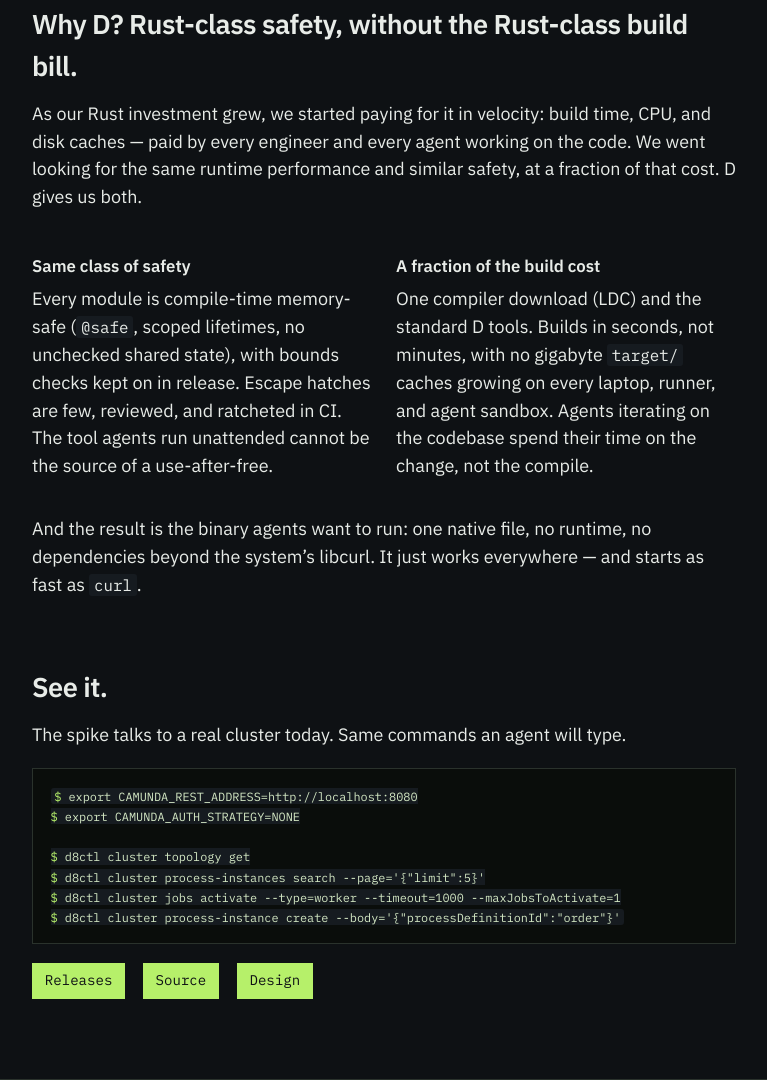
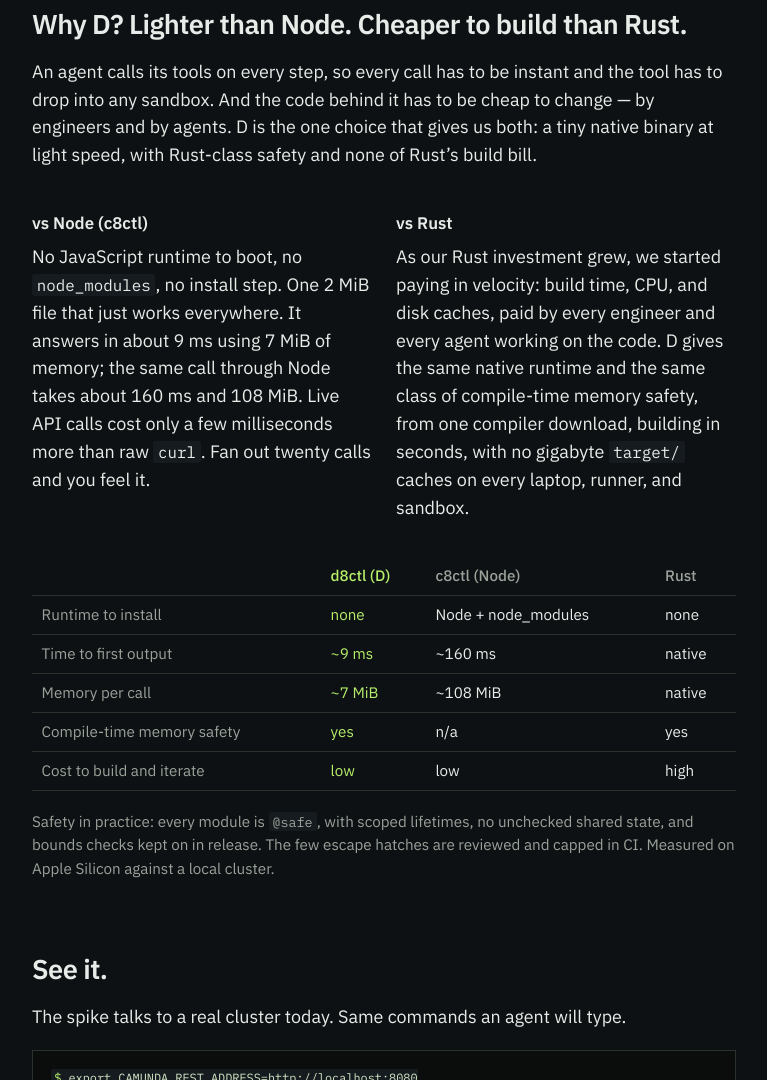
Before and after one commit to camunda/d8ctl, a website: page docs/index.html in a window 1280 px wide. Shown: the part 3468-4548 px from the top of the page, without its empty margins (212-979 px from the left). Drawn offline with Linux system fonts and the light colour scheme.

Commit message:
docs: Why D contrasts Node runtime cost and Rust build cost

```diff
--- a/docs/index.html
+++ b/docs/index.html
@@ -192,40 +192,53 @@ Activate jobs
     </section>
 
     <section id="d">
-      <h2>Why D? Rust-class safety, without the Rust-class build bill.</h2>
+      <h2>Why D? Lighter than Node. Cheaper to build than Rust.</h2>
       <p class="benefit">
-        As our Rust investment grew, we started paying for it in velocity:
-        build time, CPU, and disk caches — paid by every engineer and every
-        agent working on the code. We went looking for the same runtime
-        performance and similar safety, at a fraction of that cost. D gives
-        us both.
+        An agent calls its tools on every step, so every call has to be
+        instant and the tool has to drop into any sandbox. And the code
+        behind it has to be cheap to change — by engineers and by agents.
+        D is the one choice that gives us both: a tiny native binary at
+        light speed, with Rust-class safety and none of Rust’s build bill.
       </p>
       <div class="split">
         <div>
-          <h3>Same class of safety</h3>
+          <h3>vs Node (c8ctl)</h3>
           <p>
-            Every module is compile-time memory-safe (<code>@safe</code>,
-            scoped lifetimes, no unchecked shared state), with bounds checks
-            kept on in release. Escape hatches are few, reviewed, and
-            ratcheted in CI. The tool agents run unattended cannot be the
-            source of a use-after-free.
+            No JavaScript runtime to boot, no <code>node_modules</code>, no
+            install step. One 2&nbsp;MiB file that just works everywhere.
+            It answers in about 9&nbsp;ms using 7&nbsp;MiB of memory;
+            the same call through Node takes about 160&nbsp;ms and
+            108&nbsp;MiB. Live API calls cost only a few milliseconds more
+            than raw <code>curl</code>. Fan out twenty calls and you feel it.
           </p>
         </div>
         <div>
-          <h3>A fraction of the build cost</h3>
+          <h3>vs Rust</h3>
           <p>
-            One compiler download (LDC) and the standard D tools. Builds
-            in seconds, not minutes, with no gigabyte <code>target/</code>
-            caches growing on every laptop, runner, and agent sandbox.
-            Agents iterating on the codebase spend their time on the change,
-            not the compile.
+            As our Rust investment grew, we started paying in velocity:
+            build time, CPU, and disk caches, paid by every engineer and
+            every agent working on the code. D gives the same native runtime
+            and the same class of compile-time memory safety, from one
+            compiler download, building in seconds, with no gigabyte
+            <code>target/</code> caches on every laptop, runner, and sandbox.
           </p>
         </div>
       </div>
-      <p>
-        And the result is the binary agents want to run: one native file,
-        no runtime, no dependencies beyond the system’s libcurl. It just
-        works everywhere — and starts as fast as <code>curl</code>.
+      <table class="compare">
+        <thead><tr><th></th><th>d8ctl (D)</th><th>c8ctl (Node)</th><th>Rust</th></tr></thead>
+        <tbody>
+          <tr><td>Runtime to install</td><td>none</td><td>Node + node_modules</td><td>none</td></tr>
+          <tr><td>Time to first output</td><td>~9&nbsp;ms</td><td>~160&nbsp;ms</td><td>native</td></tr>
+          <tr><td>Memory per call</td><td>~7&nbsp;MiB</td><td>~108&nbsp;MiB</td><td>native</td></tr>
+          <tr><td>Compile-time memory safety</td><td>yes</td><td>n/a</td><td>yes</td></tr>
+          <tr><td>Cost to build and iterate</td><td>low</td><td>low</td><td>high</td></tr>
+        </tbody>
+      </table>
+      <p class="note">
+        Safety in practice: every module is <code>@safe</code>, with scoped
+        lifetimes, no unchecked shared state, and bounds checks kept on in
+        release. The few escape hatches are reviewed and capped in CI.
+        Measured on Apple Silicon against a local cluster.
       </p>
     </section>
 
--- a/docs/styles.css
+++ b/docs/styles.css
@@ -213,3 +213,8 @@ footer a { color: var(--ink); }
 .proof strong { color: var(--ink); }
 .say { color: var(--muted); margin: -.2rem 0 .6rem; font-size: .95rem; }
 .say em { color: var(--accent); font-style: normal; }
+.compare { width: 100%; border-collapse: collapse; margin: 1.2rem 0; font-size: .95rem; }
+.compare th, .compare td { text-align: left; padding: .45rem .6rem; border-bottom: 1px solid var(--line); }
+.compare th { color: var(--muted); font-weight: 500; }
+.compare td:first-child { color: var(--muted); }
+.compare td:nth-child(2), .compare th:nth-child(2) { color: var(--accent); }
```
